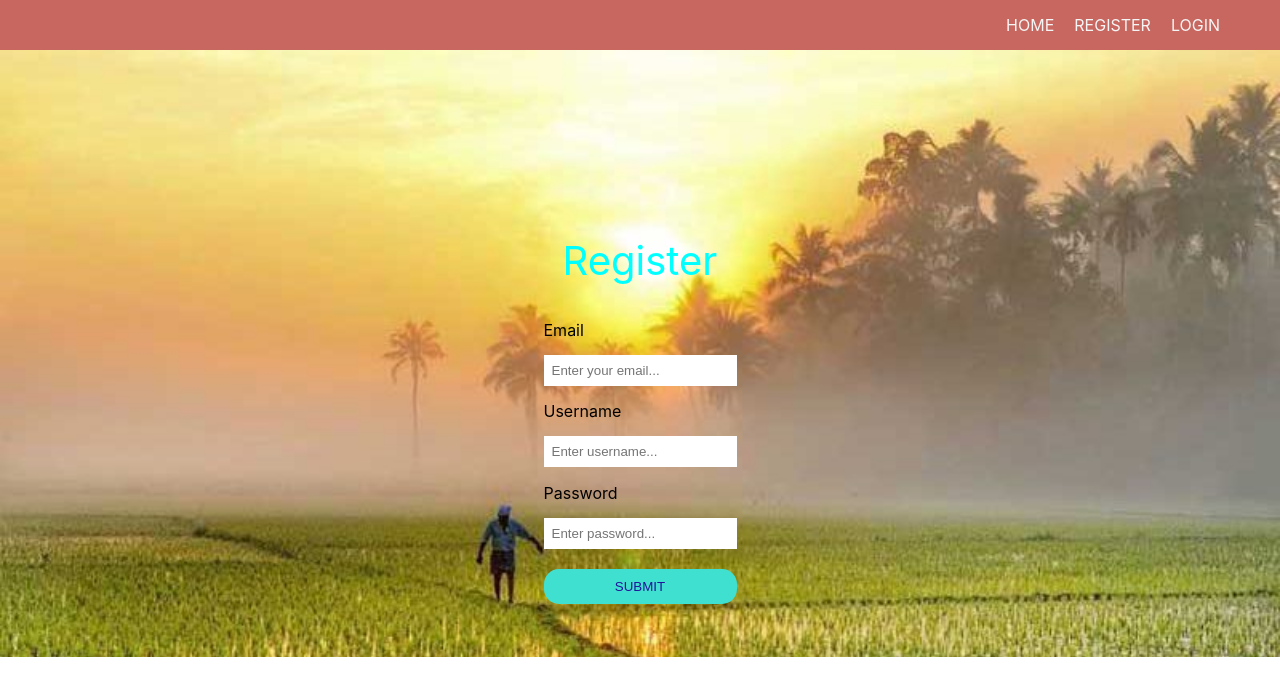
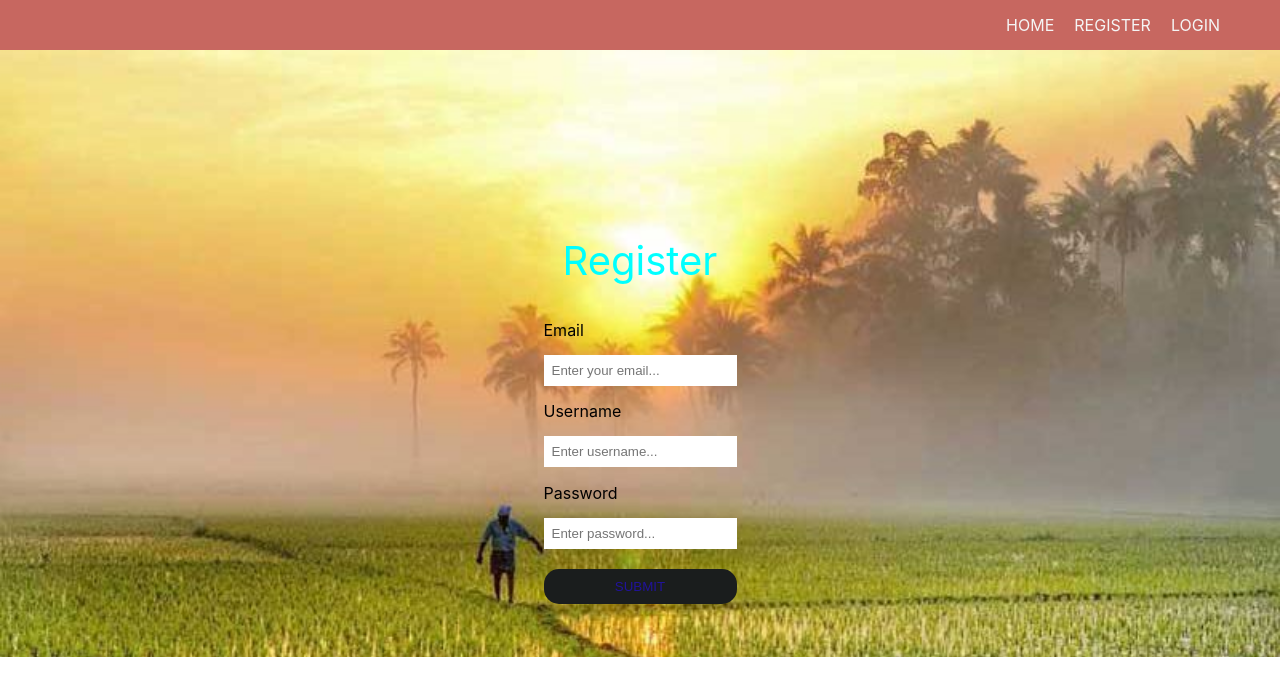
Before and after one commit to PratheeshAcharath/BlogAppFrontEnd, a React (Create React App) app: page /register in a window 1280 px wide. Shown: the top 696 px of the page. Built offline with nearby package versions, Linux system fonts and the light colour scheme; a web font is replaced by a local one.

Commit message:
Update register.css

```diff
--- a/src/components/register/register.css
+++ b/src/components/register/register.css
@@ -30,7 +30,7 @@
 .registerButton {
     margin-top: 20px;
     cursor: pointer;
-    background-color: turquoise;
+    background-color: rgb(26, 29, 29);
     border: none;
     color: rgb(33, 19, 153);
     border-radius: 15px;
```
